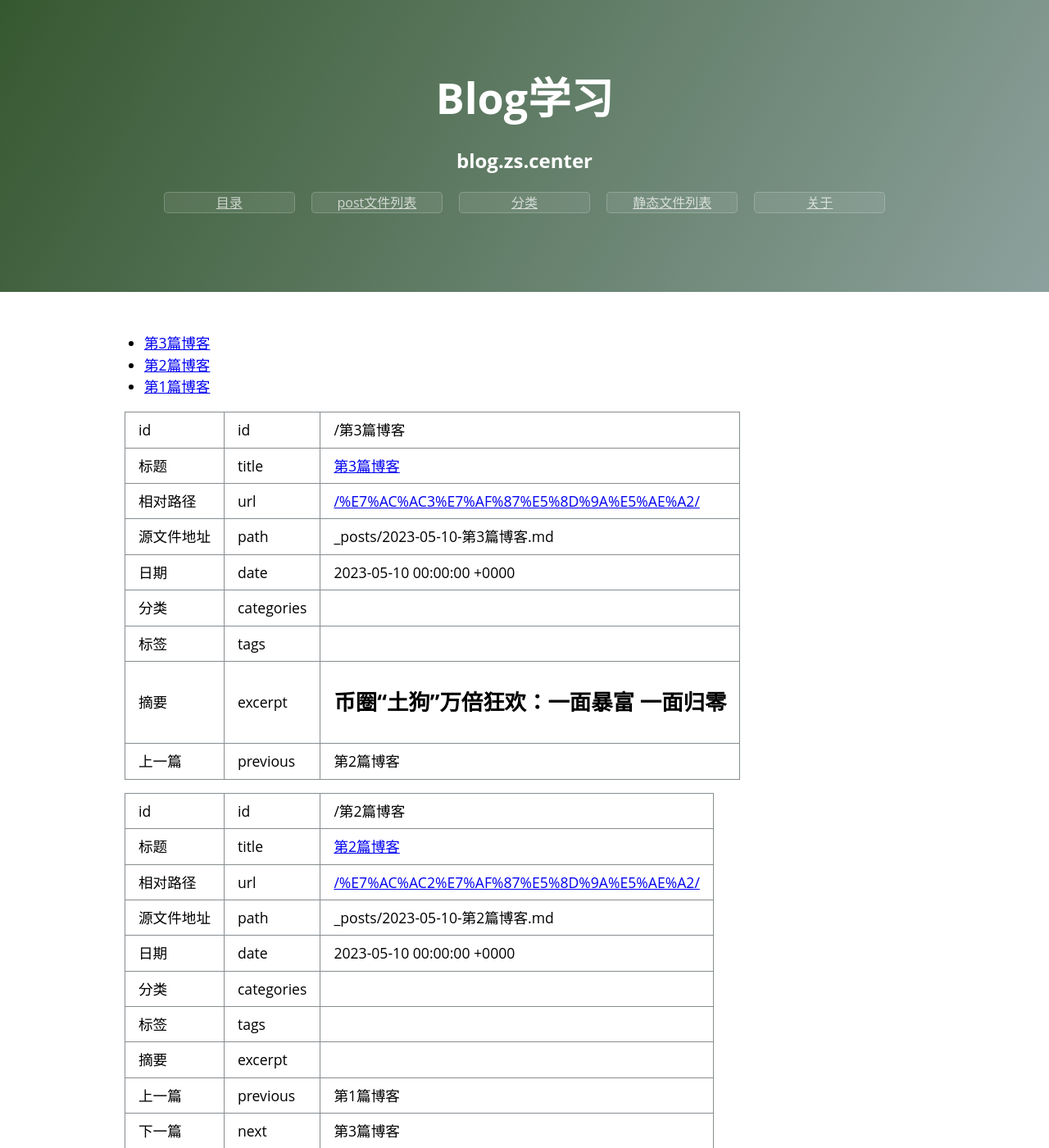
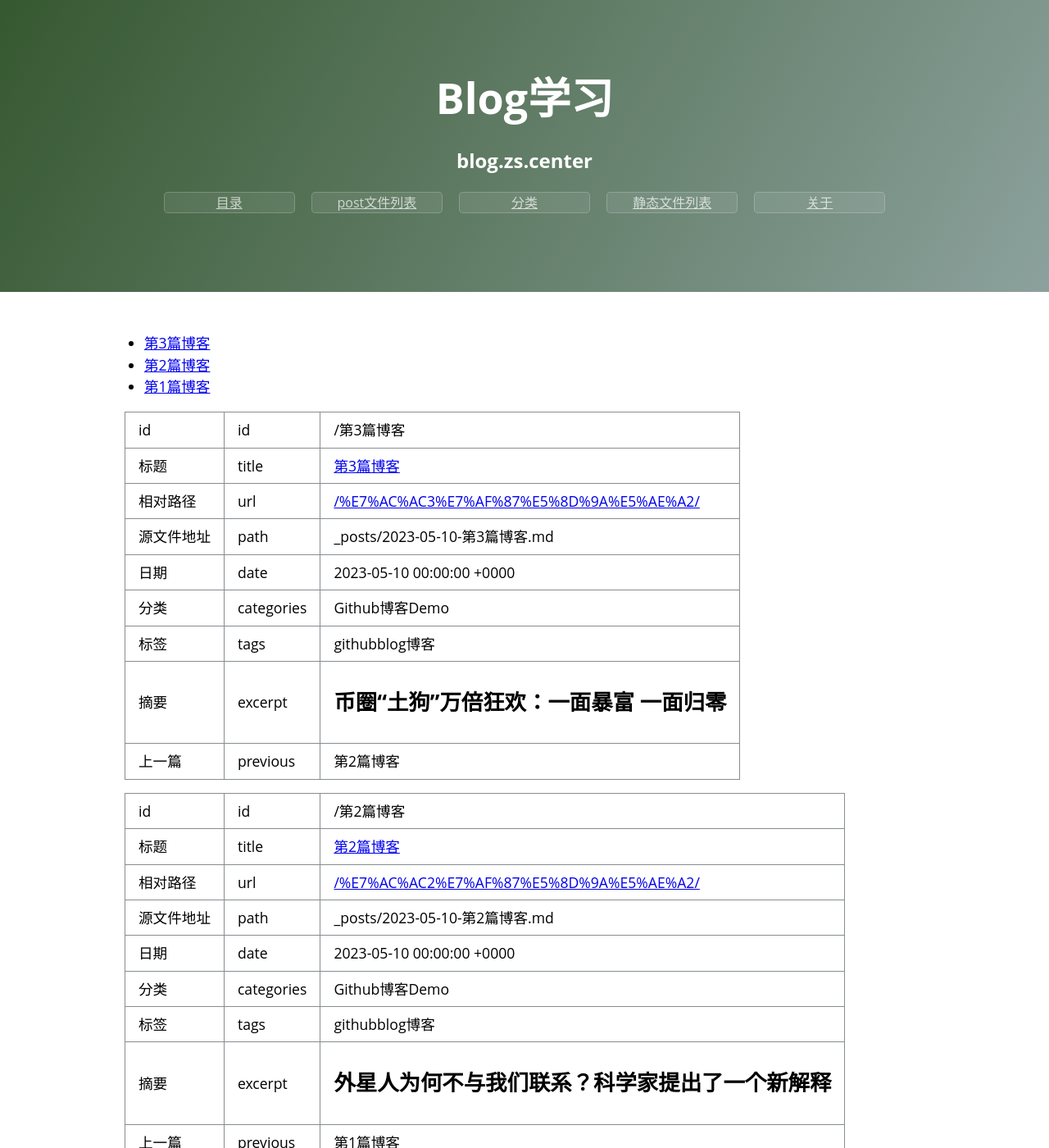
Before and after one commit to ihaiucom/test.blog, a Jekyll site: the page built from index-posts.md, in a window 1280 px wide and 1400 px high. Shown: the whole window at 82% size. Built offline with Jekyll 4.4.1, drawn with Linux system fonts in a browser that asks for light colours; comment, search, counter and statistics services are not loaded.

Commit message:
no message

```diff
--- a/_posts/2023-05-10-第2篇博客.md
+++ b/_posts/2023-05-10-第2篇博客.md
@@ -1,4 +1,8 @@
-
+---
+layout: post
+categories: Github博客Demo
+tags: github blog 博客
+---
 
 ## 外星人为何不与我们联系？科学家提出了一个新解释
 
--- a/_posts/2023-05-10-第3篇博客.md
+++ b/_posts/2023-05-10-第3篇博客.md
@@ -1,5 +1,7 @@
 ---
 layout: post
+categories: Github博客Demo
+tags: github blog 博客
 ---
 
 ## 币圈“土狗”万倍狂欢：一面暴富 一面归零
```
